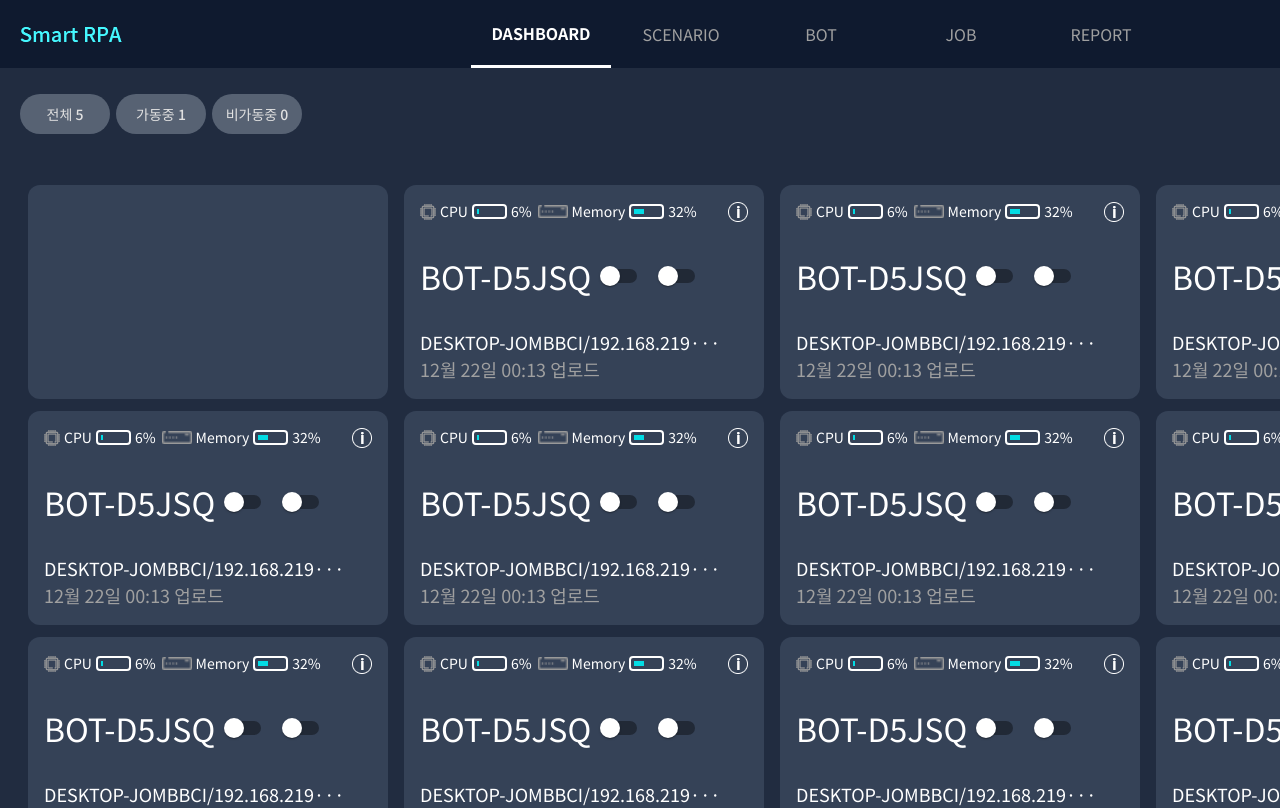
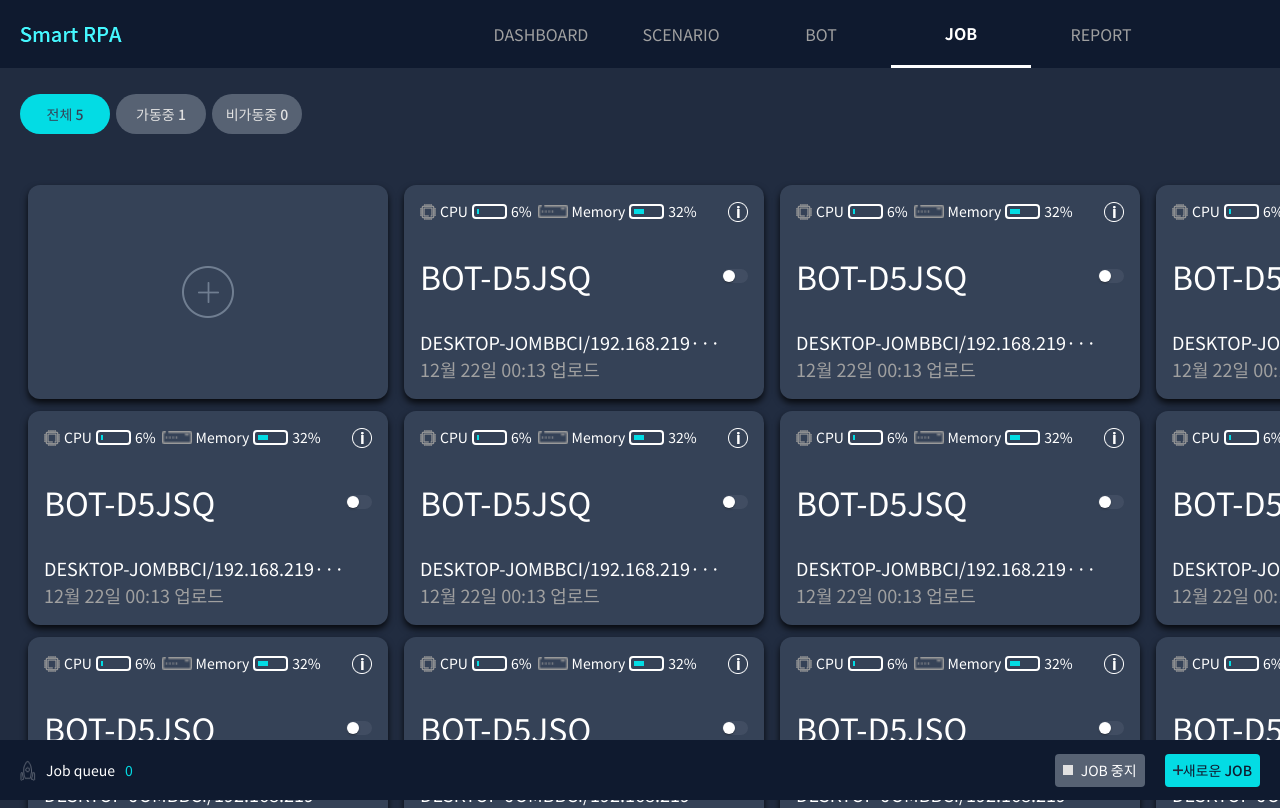
Before and after one commit to ssmv713/smart-RPA, a React (Create React App) app: page /job in a window 1280 px wide. Shown: the top 808 px of the page. Built offline with nearby package versions, Linux system fonts and the light colour scheme.

Commit message:
fix: select 박스

```diff
--- a/src/apps/member/job/JobView.tsx
+++ b/src/apps/member/job/JobView.tsx
@@ -6,19 +6,34 @@ import { SelectBox } from "../../../common/components/SelectBox.tsx/SelectBox";
 import { Color } from "../../../common/theme/color";
 import { CardModels } from "./model/CardModels";
 import { JobCard, NewJobButton, StopButton } from "./components";
+import { useState } from "react";
+import { NewSelectBox } from "../../../common/components/SelectBox.tsx/NewSelectBox";
 
 export const JobView = () => {
+  const ButtonModels = ["전체 5", "가동중 1", "비가동중 0"];
+  const [selectedButton, setSelectedButton] = useState(0);
+  const handleClick = (index: number) => {
+    setSelectedButton(index);
+  };
   return (
     <Root>
       <Content>
         <Stack direction="row" justifyContent="space-between">
           <Stack direction="row" gap="6px">
-            <CustomButton disableRipple>{"전체 5"}</CustomButton>
-            <CustomButton disableRipple>{"가동중 1"}</CustomButton>
-            <CustomButton disableRipple>{"비가동중 0"}</CustomButton>
+            {ButtonModels.map((it, index) => (
+              <CustomButton
+                onClick={() => handleClick(index)}
+                disableRipple
+                key={index}
+                className={index === selectedButton ? "selected" : ""}
+              >
+                {it}
+              </CustomButton>
+            ))}
           </Stack>
           <Stack direction="row" gap="8px">
-            <SelectBox />
+            <NewSelectBox></NewSelectBox>
+
             <CustomSearchBar
               customWidth="362px"
               bgColor={Color.HeaderBgColor}
@@ -39,7 +54,9 @@ export const JobView = () => {
           </Typography>
         </Stack>
         <CardsWrap>
-          <EmptyCard></EmptyCard>
+          <EmptyCard>
+            <img src="assets/plus.png" alt="plus" />
+          </EmptyCard>
           {CardModels.map((it, index) => (
             <JobCard key={index} date={it.date} />
           ))}
@@ -76,6 +93,7 @@ const Root = styled.div`
 const Content = styled(Stack)`
   background: ${Color.BgColor};
   padding: 26px 20px;
+  padding-bottom: 80px;
 `;
 
 const GreyPlus = styled.img`
@@ -107,10 +125,17 @@ const Card = styled.div`
 
 const EmptyCard = styled(Card)`
   display: flex;
+  align-items: center;
+  justify-content: center;
+  box-shadow: 0px 4px 7px rgba(0, 0, 0, 0.8);
 `;
 
 const JobQue = styled(Stack)`
   background: ${Color.HeaderBgColor};
   height: 60px;
   padding: 0 20px;
+  position: fixed;
+  bottom: 0;
+  left: 0;
+  right: 0;
 `;
--- a/src/apps/member/job/components/JobCard.tsx
+++ b/src/apps/member/job/components/JobCard.tsx
@@ -23,6 +23,7 @@ export const JobCard = ({ date }: JobCardType) => {
     border-radius: 12px;
     background: ${bgColor};
     padding: 16px;
+    box-shadow: 0px 4px 7px rgba(0, 0, 0, 0.8);
   `;
   const SmallFont = styled(Typography)`
     color: ${textColor};
@@ -46,12 +47,16 @@ export const JobCard = ({ date }: JobCardType) => {
         </Stack>
         <img src="/assets/info.png" alt="info" />
       </Stack>
-      <Stack direction="row" alignItems="center">
+      <Stack direction="row" alignItems="center" justifyContent="space-between">
         <Typography fontSize="32px" color={isOn ? Color.BgColor : "#fff"}>
           {"BOT-D5JSQ"}
         </Typography>
-        <Switch onChange={(e) => handleSwitch(e.target.checked)} />
-        <Switch></Switch>
+        <StyledSwtich
+          checked={isOn}
+          onChange={(e) => handleSwitch(e.target.checked)}
+          className={isOn ? "switched" : ""}
+        />
+        {/* <Switch></Switch> */}
       </Stack>
       <Stack>
         <Truncate
@@ -79,6 +84,29 @@ const Memory = styled.img`
   height: 13px;
 `;
 
+const StyledSwtich = styled(Switch)`
+  transform: translateX(20px);
+  & .MuiSwitch-thumb {
+    width: 12px;
+    height: 12px;
+  }
+  & .MuiSwitch-track {
+    width: 26px;
+    background: #576273;
+  }
+  &.switched .MuiSwitch-track {
+    background: #354257;
+    opacity: 1;
+  }
+  & .MuiButtonBase-root {
+    padding: 13px;
+  }
+  &.switched .MuiButtonBase-root {
+    color: #fff;
+    transform: translateX(14px);
+  }
+`;
+
 type TruncateType = {
   text: string;
   maxLength: number;
--- a/src/apps/member/report/components/GraphCard.tsx
+++ b/src/apps/member/report/components/GraphCard.tsx
@@ -8,7 +8,7 @@ export const GraphCard = () => {
       <Typography color={Color.WhiteText} fontSize="24px">
         {"프로세스별 수행시간"}
       </Typography>
-      <Stack direction="row">
+      <Stack direction="row" alignItems="center">
         <Typography mr="8px" fontSize="20px" color={Color.WhiteText}>
           {"기간"}
         </Typography>
--- a/src/apps/member/report/components/TabelCard.tsx
+++ b/src/apps/member/report/components/TabelCard.tsx
@@ -27,7 +27,7 @@ export const TabelCard = () => {
             ml="8px"
             color={Color.btnWhiteText}
           >
-            {"엑셀 다운로드폼"}
+            {"엑셀 다운로드"}
           </Typography>
         </ExcelBtn>
       </Stack>
@@ -63,6 +63,9 @@ const ExcelBtn = styled(Button)`
   height: 42px;
   padding: 0 10px;
   background: ${Color.btnColor};
+  &:hover {
+    background: #667080;
+  }
 `;
 
 const Lists = styled.ul`
--- a/src/apps/member/report/components/sidebar.tsx
+++ b/src/apps/member/report/components/sidebar.tsx
@@ -9,21 +9,28 @@ export const Sidebar = () => {
   const handleClick = () => {
     setIsOpen(!isOpen);
   };
-
+  const [selectedButton, setSelectedButton] = useState(4);
+  const handleMenuClick = (index: number) => {
+    setSelectedButton(index);
+  };
   return (
     <StyledDrawer width={isOpen ? "240px" : "60px"}>
-      <Typography color={Color.WhiteText} my="20px">
+      <Typography color={Color.WhiteText} my="20px" pl="20px">
         {isOpen ? "Report" : "R"}
       </Typography>
       {SidebarModels.map((it, index) => (
-        <SidebarList direction="row" key={index}>
-          <div>
-            <img src={it.img} alt="clock" />
-          </div>
+        <SidebarList
+          direction="row"
+          key={index}
+          onClick={() => handleMenuClick(index)}
+          className={index == selectedButton ? "menuSelected" : ""}
+        >
+          <img src={it.img} alt="clock" />
+
           <SidebarText
             display={isOpen ? "block" : "none"}
             fontSize="14px"
-            color={Color.GrayText}
+            color={index == selectedButton ? Color.BrandMain : Color.GrayText}
             ml="8px"
           >
             {it.title}
@@ -48,7 +55,6 @@ interface StyledDrawerProprs {
 const StyledDrawer = styled(Stack)<StyledDrawerProprs>`
   background: ${Color.sidebarColor};
   width: ${(props) => props.width};
-  padding-left: 20px;
   position: relative;
   transition: all 0.4s;
   height: 100%;
@@ -56,7 +62,12 @@ const StyledDrawer = styled(Stack)<StyledDrawerProprs>`
 `;
 const SidebarList = styled(Stack)`
   height: 45px;
-  /* overflow: hidden; */
+  align-items: center;
+  padding-left: 20px;
+  cursor: pointer;
+  &.menuSelected {
+    background: #2d384b;
+  }
 `;
 interface SidebarTextProps {
   // opacity: number;
@@ -65,7 +76,9 @@ interface SidebarTextProps {
 
 const SidebarText = styled(Typography)<SidebarTextProps>`
   display: ${(props) => props.display};
-  transition: all 4s;
+
+  height: 22px;
+  overflow: hidden;
 `;
 
 const Arrow = styled(Button)`
@@ -73,6 +86,7 @@ const Arrow = styled(Button)`
   right: -20px;
   top: 20px;
   padding: 10px;
+  border-radius: 0 12px 12px 0;
   background: ${Color.sidebarColor};
   min-width: 20px;
   &:hover {
--- /dev/null
+++ b/src/common/components/SelectBox.tsx/NewSelectBox.tsx
@@ -0,0 +1,54 @@
+import styled from "@emotion/styled";
+import { useState } from "react";
+import { Color } from "../../theme/color";
+
+export const NewSelectBox = () => {
+  const [selectedValue, setSelectedValue] = useState("option");
+
+  const handleChange = (value: string) => {
+    setSelectedValue(value);
+  };
+  return (
+    <StyledBox>
+      <StyledSelect
+        value={selectedValue}
+        onChange={(e) => handleChange(e.target.value)}
+      >
+        <option value="option">수행률순</option>
+        <option value="option1">Option 1</option>
+        <option value="option2">Option 2</option>
+        <option value="option3">Option 3</option>
+      </StyledSelect>
+    </StyledBox>
+  );
+};
+
+const StyledBox = styled.div`
+  position: relative;
+  width: 130px;
+  background-color: ${Color.HeaderBgColor};
+  height: 40px;
+  padding: 0 8px;
+  border-radius: 20px;
+`;
+
+const StyledSelect = styled.select`
+  position: absolute;
+  top: 5px;
+  left: 0;
+  width: 120px;
+  outline: none;
+  background-color: ${Color.HeaderBgColor};
+  border: none;
+  color: ${Color.AshWhiteText};
+  padding: 8px 0 8px 12px;
+  cursor: pointer;
+  appearance: none;
+  -webkit-appearance: none; /* Safari and Chrome */
+  -moz-appearance: none; /* Firefox */
+  background-image: url("assets/arrow_down.png");
+  background-repeat: no-repeat;
+  background-position: right center;
+  background-size: 11px 6px;
+  border-radius: 20px;
+`;
--- a/src/common/components/SelectBox.tsx/SelectBox.tsx
+++ b/src/common/components/SelectBox.tsx/SelectBox.tsx
@@ -3,9 +3,10 @@ import { useState } from "react";
 import Select, { SelectChangeEvent } from "@mui/material/Select";
 import styled from "@emotion/styled";
 import { Color } from "../../theme/color";
+import KeyboardArrowDownIcon from "@mui/icons-material/KeyboardArrowDown";
 
 export const SelectBox = () => {
-  const [list, setList] = useState("");
+  const [list, setList] = useState("option1");
   const handleChange = (event: SelectChangeEvent) => {
     setList(event.target.value);
   };
@@ -19,11 +20,13 @@ export const SelectBox = () => {
           value={list}
           onChange={handleChange}
           label="수행률순"
-          IconComponent={CustomArrowDown}
+          IconComponent={customArrowDown}
           sx={{ padding: "0 14px", borderRadius: "20px", height: "40px" }}
           className="select"
         >
-          <MenuItem value="option1">수행률순</MenuItem>
+          <MenuItem selected={true} value="option1">
+            수행률순
+          </MenuItem>
           <MenuItem value="option2">Option 2</MenuItem>
           <MenuItem value="option3">Option 3</MenuItem>
         </Select>
@@ -36,11 +39,15 @@ const StyledSelectBox = styled(FormControl)`
   width: 130px;
   background: ${Color.HeaderBgColor};
   border-radius: 20px;
-
+  cursor: pointer;
   & .select {
     color: ${Color.btnWhiteText};
     font-size: 14px;
     outline: none !important;
+    cursor: pointer;
+    width: 100%;
+    position: relative;
+    z-index: 5;
     /* border: solid 2px #576273; */
     &:focus {
       outline: none !important;
@@ -63,6 +70,12 @@ const StyledSelectBox = styled(FormControl)`
   }
 `;
 
-const CustomArrowDown = () => {
-  return <img src="/assets/arrow_down.png" alt="arrow" />;
+const customArrowDown = () => {
+  return <Arrow src="/assets/arrow_down.png" alt="arrow" />;
 };
+
+const Arrow = styled.img`
+  cursor: pointer;
+  position: relative;
+  z-index: 0;
+`;
--- a/src/common/components/buttons/CustomButton.tsx
+++ b/src/common/components/buttons/CustomButton.tsx
@@ -10,8 +10,11 @@ export const CustomButton = styled(Button)`
   border-radius: 20px;
   font-size: 14px !important;
   font-weight: 500;
-  &:focus {
+  &.selected {
     background: ${Color.BrandMain};
     color: ${Color.activeText};
   }
+  &:hover {
+    background: #667080;
+  }
 `;
--- a/src/common/components/header/Header.tsx
+++ b/src/common/components/header/Header.tsx
@@ -7,13 +7,13 @@ import { CustomSearchBar } from "../searchBar/SearchBar";
 
 export const Header = () => {
   const navModel = [
-    { list: "DASHBOARD", link: "job" },
-    { list: "SCENARIO", link: "job" },
-    { list: "BOT", link: "job" },
+    { list: "DASHBOARD", link: "#!" },
+    { list: "SCENARIO", link: "#!" },
+    { list: "BOT", link: "#!" },
     { list: "JOB", link: "job" },
     { list: "REPORT", link: "report" },
   ];
-  const [selectedButton, setSelectedButton] = useState(0);
+  const [selectedButton, setSelectedButton] = useState(3);
   const handleClick = (index: number) => {
     setSelectedButton(index);
   };
--- a/src/common/components/searchBar/SearchBar.tsx
+++ b/src/common/components/searchBar/SearchBar.tsx
@@ -20,6 +20,7 @@ export const CustomSearchBar = ({
             width: "100%",
             fontSize: "13px",
             color: "#e1e1e1",
+            cursor: "pointer",
             "&::placeholder": {
               color: "#e1e1e1",
               opacity: 1,
@@ -45,4 +46,8 @@ const SearchBar = styled.div<SearchBarProps>`
   border-radius: 20px;
   padding: 4px 20px;
   width: ${(props) => props.customWidth};
+
+  & .input {
+    width: 300px;
+  }
 `;
--- a/src/router/Router.tsx
+++ b/src/router/Router.tsx
@@ -13,7 +13,7 @@ const router = createBrowserRouter([
       {
         // 메인 화면
         path: "",
-        element: <MemberPage />,
+        element: <JobPage />,
       },
       {
         // 멤버 목록 화면
```
